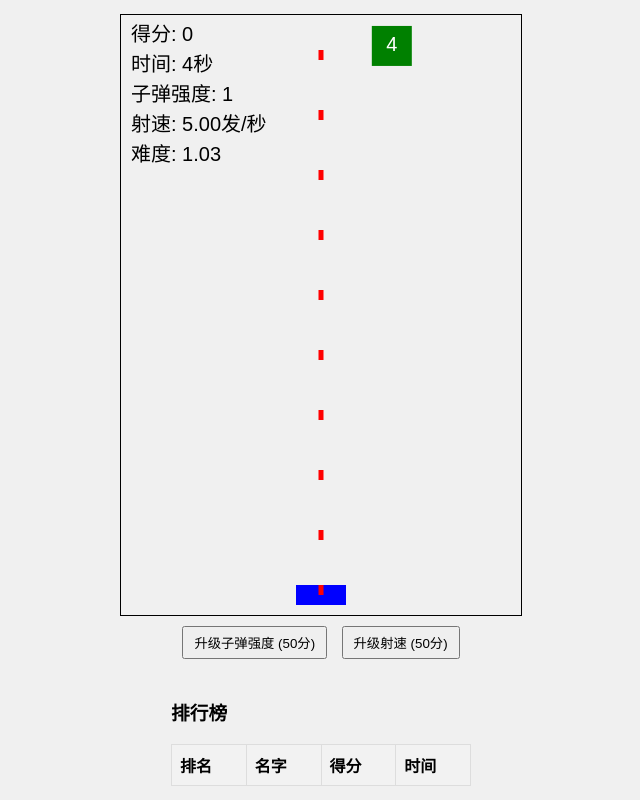
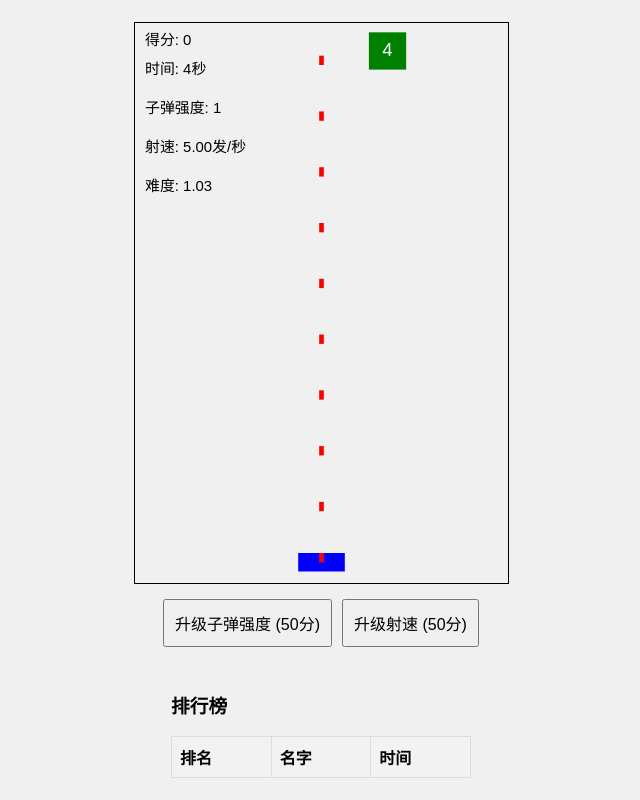
Before and after one commit to muykeee/shoot-incremental, a plain HTML site: page index.html in a window 1280 px wide. Shown: the whole page, without its empty margins (319-959 px from the left). Drawn offline with Linux system fonts and the light colour scheme.

Commit message:
Update index.html

```diff
--- a/index.html
+++ b/index.html
@@ -2,7 +2,7 @@
 <html lang="zh">
 <head>
     <meta charset="UTF-8">
-    <meta name="viewport" content="width=device-width, initial-scale=1.0">
+    <meta name="viewport" content="width=device-width, initial-scale=1.0, maximum-scale=1.0, user-scalable=no">
     <title>数字方块射击游戏</title>
     <style>
         body {
@@ -15,16 +15,23 @@
             height: 100vh;
             background-color: #f0f0f0;
             font-family: Arial, sans-serif;
+            touch-action: none;
         }
         canvas {
             border: 1px solid #000;
+            max-width: 100%;
+            max-height: 70vh;
         }
         #upgradeButtons {
             margin-top: 10px;
+            display: flex;
+            flex-wrap: wrap;
+            justify-content: center;
         }
         button {
-            margin: 0 5px;
-            padding: 5px 10px;
+            margin: 5px;
+            padding: 10px;
+            font-size: 16px;
         }
         #gameOverModal {
             display: none;
@@ -41,12 +48,14 @@
             margin: 15% auto;
             padding: 20px;
             border: 1px solid #888;
-            width: 300px;
+            width: 80%;
+            max-width: 300px;
             text-align: center;
         }
         #leaderboard {
             margin-top: 20px;
-            width: 300px;
+            width: 100%;
+            max-width: 300px;
         }
         #leaderboard table {
             width: 100%;
@@ -60,10 +69,16 @@
         #leaderboard th {
             background-color: #f2f2f2;
         }
+        @media (max-width: 600px) {
+            canvas {
+                width: 100%;
+                height: auto;
+            }
+        }
     </style>
 </head>
 <body>
-    <canvas id="gameCanvas" width="400" height="600"></canvas>
+    <canvas id="gameCanvas"></canvas>
     <div id="upgradeButtons">
         <button id="upgradeDamage">升级子弹强度 (50分)</button>
         <button id="upgradeFireRate">升级射速 (50分)</button>
@@ -85,7 +100,6 @@
                 <tr>
                     <th>排名</th>
                     <th>名字</th>
-                    <th>得分</th>
                     <th>时间</th>
                 </tr>
             </thead>
@@ -98,11 +112,31 @@
         const canvas = document.getElementById('gameCanvas');
         const ctx = canvas.getContext('2d');
 
+        function resizeCanvas() {
+            const maxWidth = window.innerWidth * 0.95;
+            const maxHeight = window.innerHeight * 0.7;
+            const aspectRatio = 2 / 3;
+
+            let newWidth = maxWidth;
+            let newHeight = newWidth / aspectRatio;
+
+            if (newHeight > maxHeight) {
+                newHeight = maxHeight;
+                newWidth = newHeight * aspectRatio;
+            }
+
+            canvas.width = newWidth;
+            canvas.height = newHeight;
+        }
+
+        resizeCanvas();
+        window.addEventListener('resize', resizeCanvas);
+
         const player = {
             x: canvas.width / 2,
             y: canvas.height - 30,
-            width: 50,
-            height: 20,
+            width: canvas.width * 0.125,
+            height: canvas.height * 0.033,
             color: 'blue'
         };
 
@@ -111,6 +145,7 @@
         let score = 0;
         let difficulty = 1;
         let gameTime = 0;
+        let startTime;
 
         let bulletDamage = 1;
         let fireRate = 200; // 毫秒
@@ -123,6 +158,7 @@
         let fireInterval;
 
         let leaderboard = [];
+        let canSubmitScore = true;
 
         function drawPlayer() {
             ctx.fillStyle = player.color;
@@ -132,7 +168,7 @@
         function drawBullets() {
             ctx.fillStyle = 'red';
             bullets.forEach(bullet => {
-                ctx.fillRect(bullet.x, bullet.y, 5, 10);
+                ctx.fillRect(bullet.x, bullet.y, canvas.width * 0.0125, canvas.height * 0.0167);
             });
         }
 
@@ -141,7 +177,7 @@
                 ctx.fillStyle = 'green';
                 ctx.fillRect(enemy.x, enemy.y, enemy.width, enemy.height);
                 ctx.fillStyle = 'white';
-                ctx.font = '20px Arial';
+                ctx.font = `${enemy.width * 0.5}px Arial`;
                 ctx.textAlign = 'center';
                 ctx.textBaseline = 'middle';
                 ctx.fillText(enemy.value.toString(), enemy.x + enemy.width / 2, enemy.y + enemy.height / 2);
@@ -150,19 +186,19 @@
 
         function drawScore() {
             ctx.fillStyle = 'black';
-            ctx.font = '20px Arial';
+            ctx.font = `${canvas.width * 0.04}px Arial`;
             ctx.textAlign = 'left';
             ctx.textBaseline = 'top';
             ctx.fillText(`得分: ${score}`, 10, 10);
-            ctx.fillText(`时间: ${Math.floor(gameTime)}秒`, 10, 40);
-            ctx.fillText(`子弹强度: ${bulletDamage}`, 10, 70);
-            ctx.fillText(`射速: ${(1000 / fireRate).toFixed(2)}发/秒`, 10, 100);
-            ctx.fillText(`难度: ${difficulty.toFixed(2)}`, 10, 130);
+            ctx.fillText(`时间: ${Math.floor(gameTime)}秒`, 10, canvas.height * 0.07);
+            ctx.fillText(`子弹强度: ${bulletDamage}`, 10, canvas.height * 0.14);
+            ctx.fillText(`射速: ${(1000 / fireRate).toFixed(2)}发/秒`, 10, canvas.height * 0.21);
+            ctx.fillText(`难度: ${difficulty.toFixed(2)}`, 10, canvas.height * 0.28);
         }
 
         function moveBullets() {
             bullets = bullets.filter(bullet => {
-                bullet.y -= 5;
+                bullet.y -= canvas.height * 0.0083;
                 return bullet.y > 0;
             });
         }
@@ -185,11 +221,11 @@
                 const value = Math.floor(Math.random() * (maxValue - minValue + 1)) + minValue;
 
                 enemies.push({
-                    x: Math.random() * (canvas.width - 40),
+                    x: Math.random() * (canvas.width - canvas.width * 0.1),
                     y: 0,
-                    width: 40,
-                    height: 40,
-                    speed: 0.2 + Math.random() * 0.3,
+                    width: canvas.width * 0.1,
+                    height: canvas.width * 0.1,
+                    speed: canvas.height * 0.0003 + Math.random() * canvas.height * 0.0005,
                     value: value
                 });
             }
@@ -199,9 +235,9 @@
             bullets.forEach((bullet, bulletIndex) => {
                 enemies.forEach((enemy, enemyIndex) => {
                     if (bullet.x < enemy.x + enemy.width &&
-                        bullet.x + 5 > enemy.x &&
+                        bullet.x + canvas.width * 0.0125 > enemy.x &&
                         bullet.y < enemy.y + enemy.height &&
-                        bullet.y + 10 > enemy.y) {
+                        bullet.y + canvas.height * 0.0167 > enemy.y) {
                         bullets.splice(bulletIndex, 1);
                         enemy.value -= bulletDamage;
                         if (enemy.value <= 0) {
@@ -216,7 +252,8 @@
         }
 
         function updateDifficulty() {
-            gameTime += 1/60;  // 假设游戏以60FPS运行
+            const currentTime = new Date().getTime();
+            gameTime = (currentTime - startTime) / 1000;
             difficulty = 1 + gameTime / 180;  // 每180秒难度增加1
         }
 
@@ -260,10 +297,12 @@
                 damage: 50,
                 fireRate: 50
             };
+            canSubmitScore = true;
             document.getElementById('gameOverModal').style.display = 'none';
             document.getElementById('upgradeDamage').textContent = `升级子弹强度 (${upgradeCosts.damage}分)`;
             document.getElementById('upgradeFireRate').textContent = `升级射速 (${upgradeCosts.fireRate}分)`;
             startFireInterval();
+            startTime = new Date().getTime();
             gameLoop();
         }
 
@@ -271,20 +310,24 @@
             clearInterval(fireInterval);
             fireInterval = setInterval(() => {
                 bullets.push({
-                    x: player.x - 2.5,
+                    x: player.x - canvas.width * 0.00625,
                     y: player.y
                 });
             }, fireRate);
         }
 
         function submitScore() {
+            if (!canSubmitScore) return;
+
             const playerName = document.getElementById('playerName').value.trim();
             if (playerName) {
-                leaderboard.push({ name: playerName, score: score, time: Math.floor(gameTime) });
-                leaderboard.sort((a, b) => b.score - a.score);
+                leaderboard.push({ name: playerName, time: Math.floor(gameTime) });
+                leaderboard.sort((a, b) => b.time - a.time);
                 leaderboard = leaderboard.slice(0, 10); // 只保留前10名
                 updateLeaderboard();
                 localStorage.setItem('leaderboard', JSON.stringify(leaderboard));
+                canSubmitScore = false;
+                document.getElementById('submitScore').disabled = true;
             }
         }
 
@@ -295,9 +338,16 @@
                 const row = leaderboardBody.insertRow();
                 row.insertCell(0).textContent = index + 1;
                 row.insertCell(1).textContent = entry.name;
-                row.insertCell(2).textContent = entry.score;
-                row.insertCell(3).textContent = entry.time + '秒';
+                row.insertCell(2).textContent = entry.time + '秒';
             });
+        }
+
+        function handleTouchMove(e) {
+            e.preventDefault();
+            const touch = e.touches[0];
+            const rect = canvas.getBoundingClientRect();
+            player.x = touch.clientX - rect.left;
+            player.x = Math.max(player.width / 2, Math.min(canvas.width - player.width / 2, player.x));
         }
 
         canvas.addEventListener('mousemove', (e) => {
@@ -305,6 +355,8 @@
             player.x = e.clientX - rect.left;
             player.x = Math.max(player.width / 2, Math.min(canvas.width - player.width / 2, player.x));
         });
+
+        canvas.addEventListener('touchmove', handleTouchMove, { passive: false });
 
         document.getElementById('upgradeDamage').addEventListener('click', () => {
             if (score >= upgradeCosts.damage) {
@@ -336,6 +388,7 @@
         }
 
         startFireInterval();
+        startTime = new Date().getTime();
         gameLoop();
     </script>
 </body>
```
